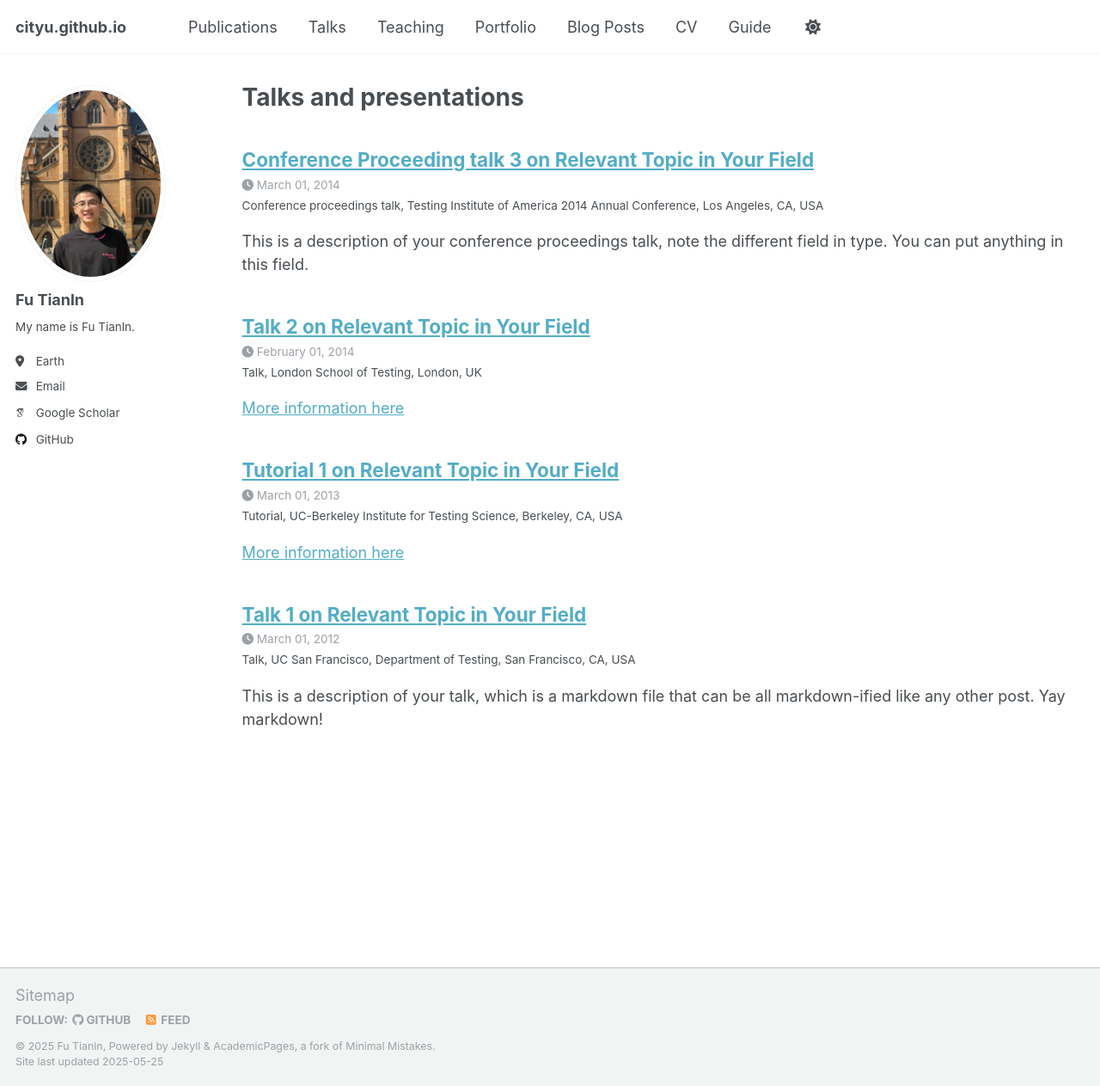
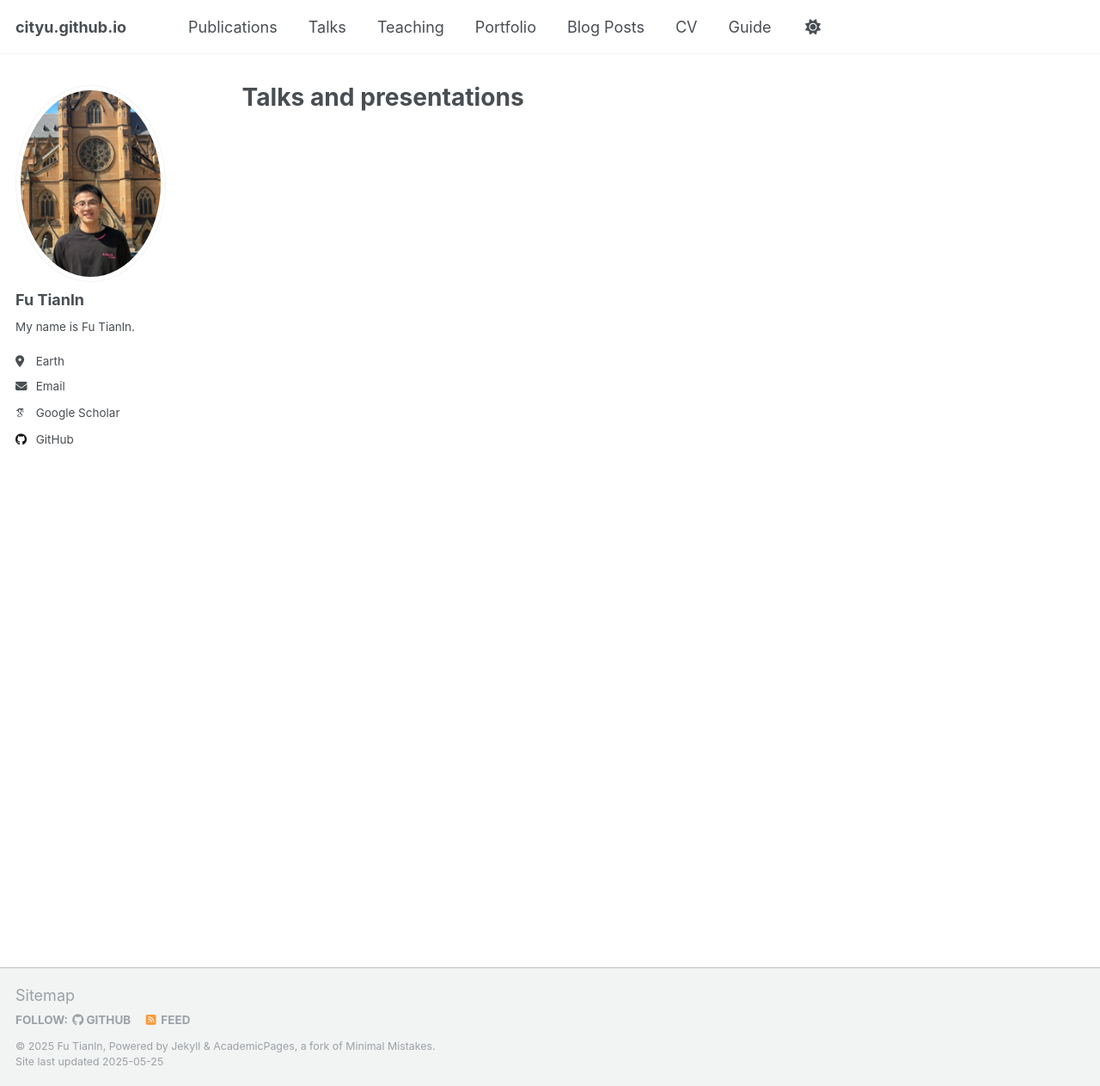
Before and after one commit to Futianlin/cityu.github.io, a Jekyll site: the page built from _pages/talks.html, in a window 1280 px wide and 1263 px high. Shown: the whole window at 86% size. Built offline with Jekyll 4.4.1, drawn with Linux system fonts in a browser that asks for light colours; some web fonts are replaced; some of the changed lines change nothing that is shown.

Commit message:
去除Talks

```diff
--- a/_config.yml
+++ b/_config.yml
@@ -87,7 +87,7 @@ breadcrumbs              : false # true, false (default)
 words_per_minute         : 160
 future                   : true
 read_more                : "disabled" # if enabled, adds "Read more" links to excerpts
-talkmap_link             : false      #change to true to add link to talkmap on talks page
+# talkmap_link             : false      #change to true to add link to talkmap on talks page
 comments:
   provider               : # false (default), "disqus", "discourse", "facebook", "google-plus", "staticman", "custom"
   disqus:
@@ -219,9 +219,9 @@ collections:
   portfolio:
     output: true
     permalink: /:collection/:path/
-  talks:
-    output: true
-    permalink: /:collection/:path/
+  # talks:
+  #   output: true
+  #   permalink: /:collection/:path/
 
 
 # These settings control how pages and collections are included in the site
@@ -271,10 +271,10 @@ defaults:
       author_profile: true
       share: true
       comment: true
-  # _talks
-  - scope:
-      path: ""
-      type: talks
+  # # _talks
+  # - scope:
+  #     path: ""
+  #     type: talks
     values:
       layout: talk
       author_profile: true
```
